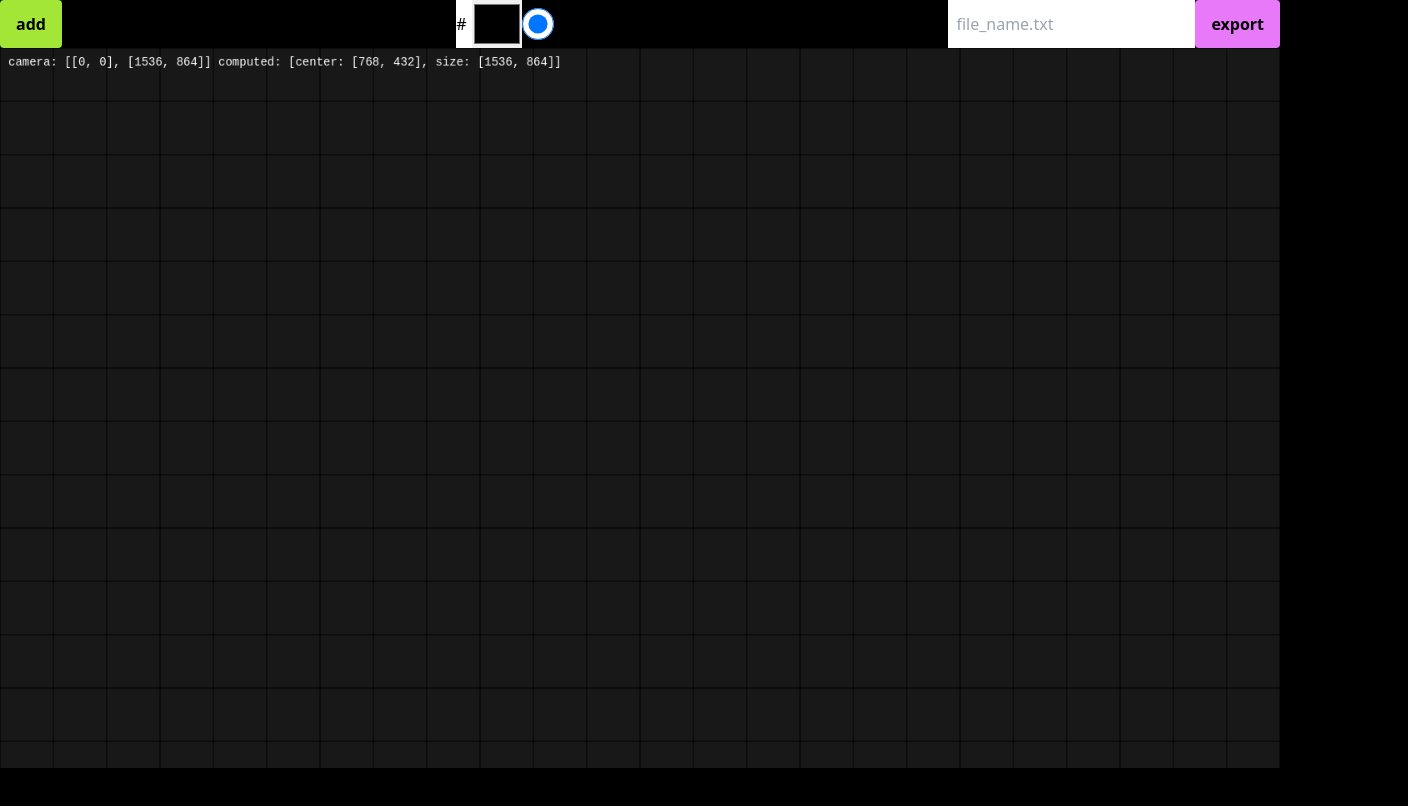
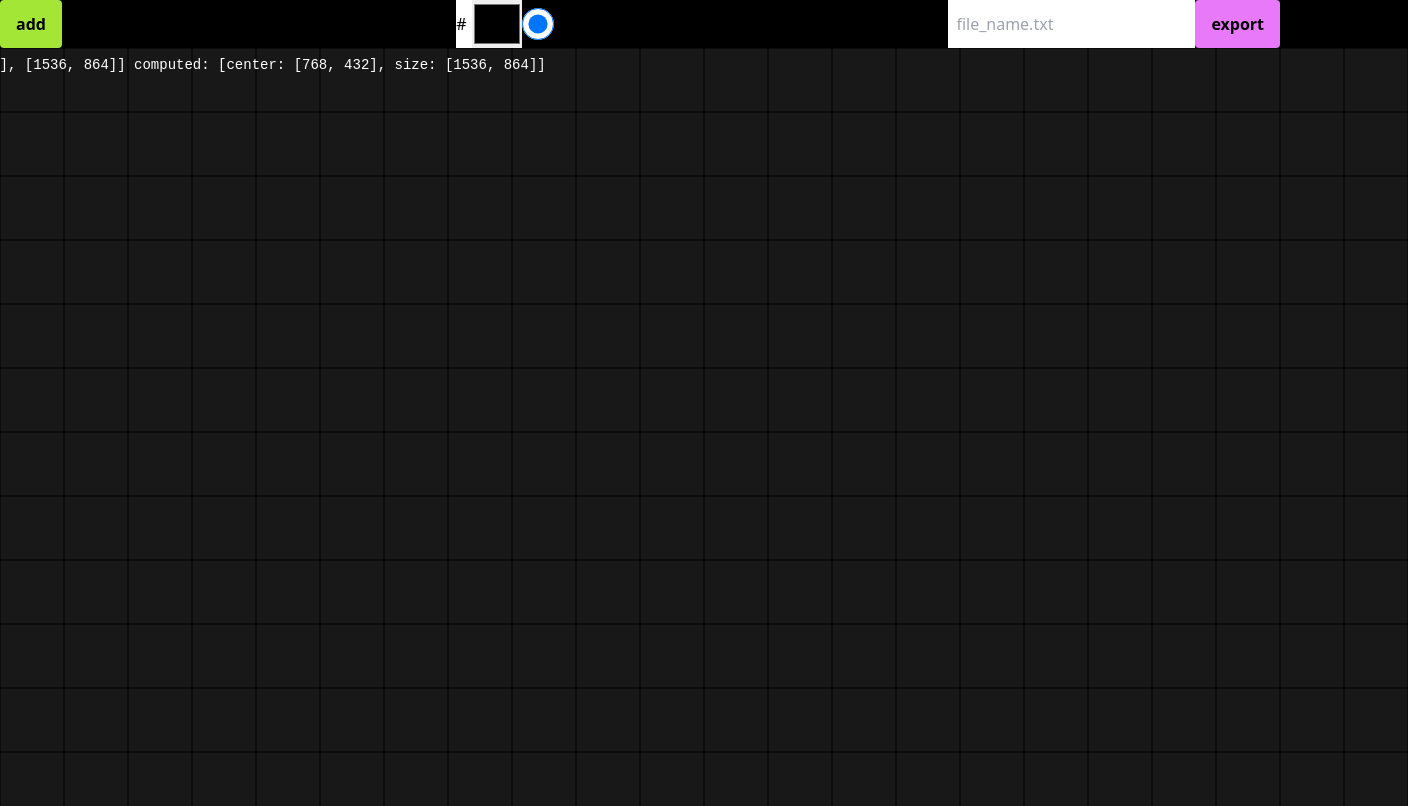
Before and after one commit to Kededia/map2str, a website: page index.html in a window 1280 px wide. Shown: the whole page, 1408 px wide, since content can reach past the window. Drawn offline with nearby package versions, Linux system fonts and the light colour scheme.

Commit message:
fixed resolution

```diff
--- a/index.html
+++ b/index.html
@@ -13,7 +13,7 @@
         <input id="filename" type="text" placeholder="file_name.txt" class="px-2">
         <button id="export" class="px-4 py-0 rounded bg-fuchsia-400 font-bold">export</button>
       </div>
-    <canvas id="canvas" class="w-full f-full "></canvas>
+      <canvas id="canvas" class="absolute left-1/2 -translate-x-[50%]"></canvas>
     <script src="./build/index.js"></script>
   </body>
 </html>
--- a/src/index.ts
+++ b/src/index.ts
@@ -366,7 +366,6 @@
     exportBtn.addEventListener("click", (e) => {
         let worldRect = computeWorldRect(app);
         if (!worldRect) throw new Error("Couldn't compute world data");
-        const worldRectDelta = worldRect.start.scale(-1);
         let output = "";
         for (let y = 0; y < worldRect.size.y; ++y) {
             for (let x = 0; x < worldRect.size.x; ++x) {
```
Also changed, not shown: build/index.js, 1 other file. Lines whose indentation alone changed are shown as unchanged.
